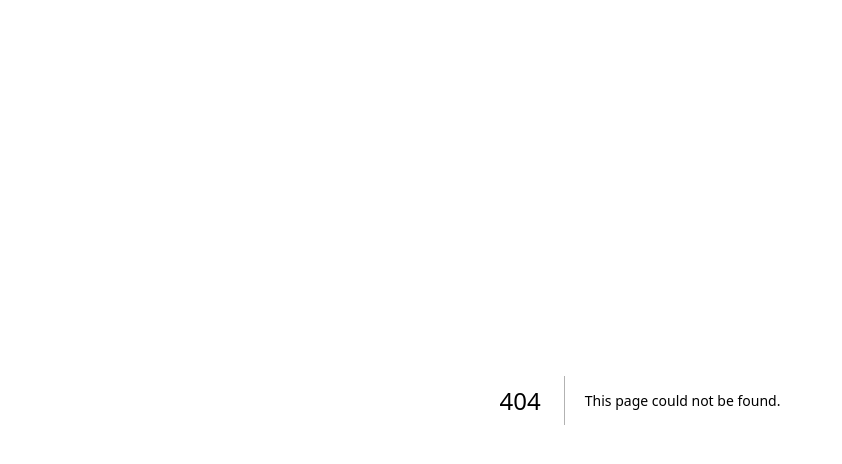
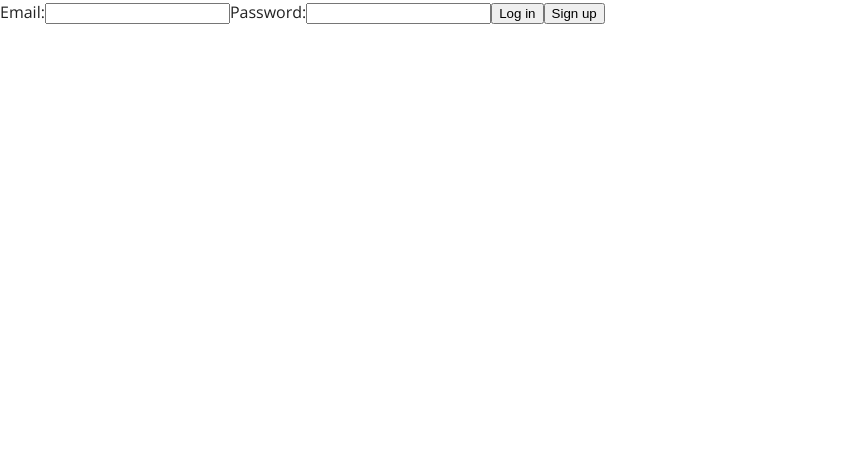
Before and after one commit to brookham/final-project, a Next.js app: page /login in a window 1280 px wide. Before the commit this address had no page. Shown: the top 464 px of the page, without its empty margins (0-842 px from the left). Built offline with nearby package versions, Linux system fonts and the light colour scheme.

Commit message:
ok now its fixed i think

```diff
--- /dev/null
+++ b/src/app/login/actions.ts
@@ -0,0 +1,46 @@
+'use server'
+
+import { revalidatePath } from 'next/cache'
+import { redirect } from 'next/navigation'
+
+import { createClient } from '@/utils/supabase/server'
+
+export async function login(formData: FormData) {
+  const supabase = await createClient()
+
+  // type-casting here for convenience
+  // in practice, you should validate your inputs
+  const data = {
+    email: formData.get('email') as string,
+    password: formData.get('password') as string,
+  }
+
+  const { error } = await supabase.auth.signInWithPassword(data)
+
+  if (error) {
+    redirect('/error')
+  }
+
+  revalidatePath('/', 'layout')
+  redirect('/')
+}
+
+export async function signup(formData: FormData) {
+  const supabase = await createClient()
+
+  // type-casting here for convenience
+  // in practice, you should validate your inputs
+  const data = {
+    email: formData.get('email') as string,
+    password: formData.get('password') as string,
+  }
+
+  const { error } = await supabase.auth.signUp(data)
+
+  if (error) {
+    redirect('/error')
+  }
+
+  revalidatePath('/', 'layout')
+  redirect('/')
+}
--- /dev/null
+++ b/src/app/login/page.tsx
@@ -0,0 +1,14 @@
+import { login, signup } from './actions'
+
+export default function LoginPage() {
+  return (
+    <form>
+      <label htmlFor="email">Email:</label>
+      <input id="email" name="email" type="email" required />
+      <label htmlFor="password">Password:</label>
+      <input id="password" name="password" type="password" required />
+      <button formAction={login}>Log in</button>
+      <button formAction={signup}>Sign up</button>
+    </form>
+  )
+}
--- a/src/app/page.tsx
+++ b/src/app/page.tsx
@@ -1,6 +1,7 @@
 "use client";
 
 import { Box, Button, Stack, Typography, Paper } from "@mui/material";
+
 
 export default function HomePage() {
   return (
```
